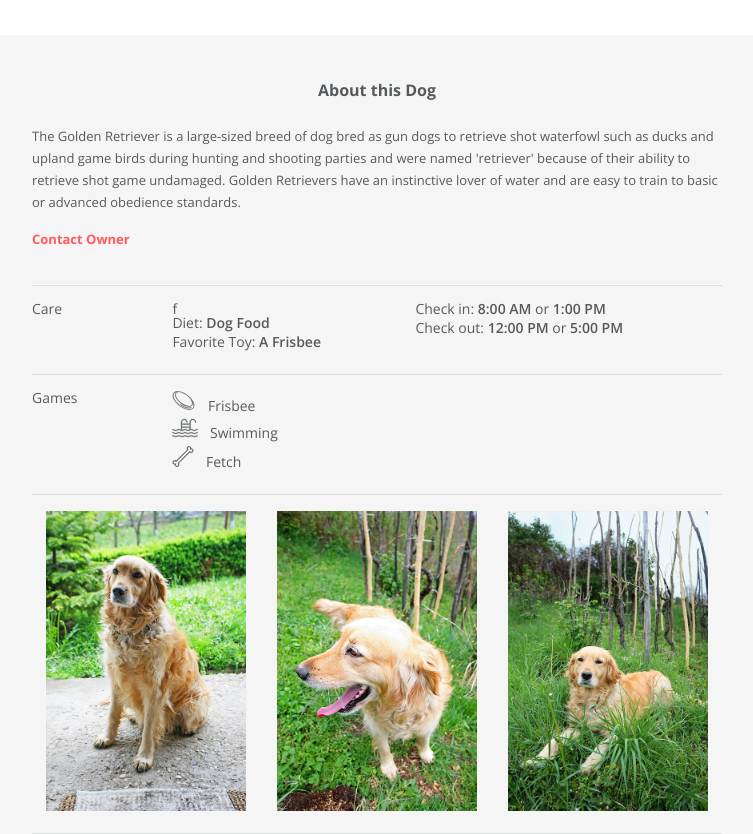
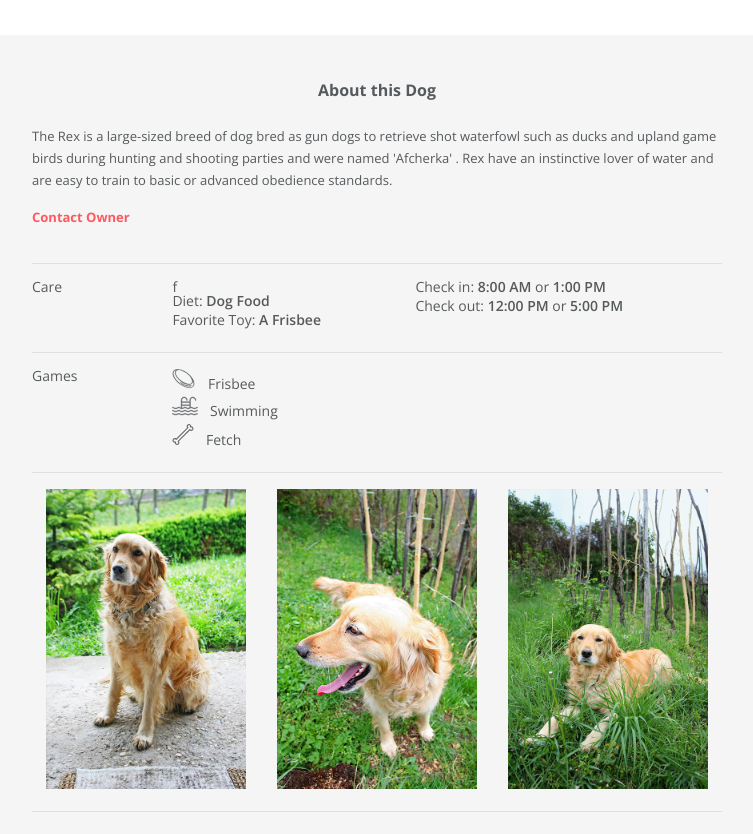
Before and after one commit to Ikromjon1998/Ikromjon1998.github.io, a plain HTML site: page index.html in a window 1280 px wide. Shown: the part 940-1774 px from the top of the page, without its empty margins (88-841 px from the left). After the commit the page ends 1752 px from the top, so only its background shows below. Drawn offline with nearby package versions, Linux system fonts and the light colour scheme.

Commit message:
added about

```diff
--- a/index.html
+++ b/index.html
@@ -66,7 +66,7 @@
           <h3>About this Dog</h3>
 
           <p>
-            The Golden Retriever is a large-sized breed of dog bred as gun dogs to retrieve shot waterfowl such as ducks and upland game birds during hunting and shooting parties and were named 'retriever' because of their ability to retrieve shot game undamaged. Golden Retrievers have an instinctive lover of water and are easy to train to basic or advanced obedience standards.
+            The Rex is a large-sized breed of dog bred as gun dogs to retrieve shot waterfowl such as ducks and upland game birds during hunting and shooting parties and were named 'Afcherka' . Rex have an instinctive lover of water and are easy to train to basic or advanced obedience standards.
           </p>
 
           <a href="#" class="contact">Contact Owner</a>
```
